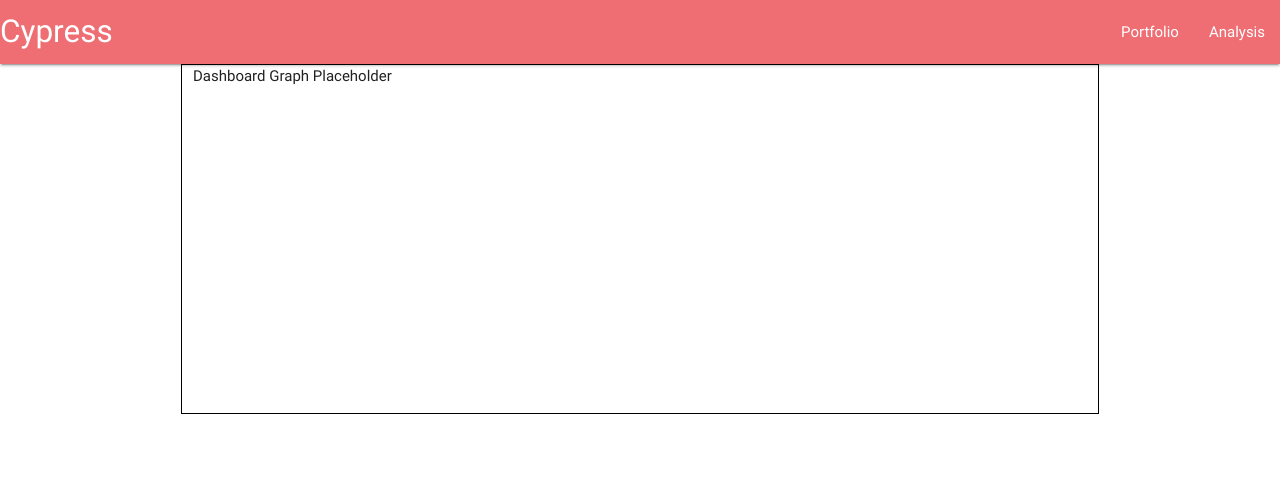
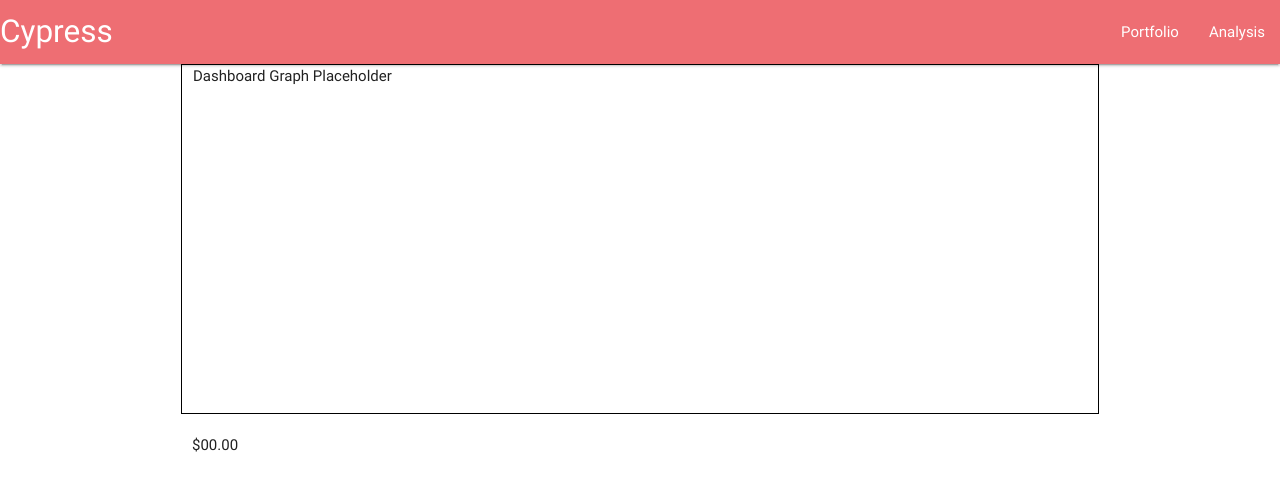
Before and after one commit to peter-yhc/cypress, an Angular app: page / in a window 1280 px wide. Shown: the top 490 px of the page. Built offline with nearby package versions, Linux system fonts and the light colour scheme; what angular2-materialize would draw is missing.

Commit message:
Added market value to InvestmentAccount class.

```diff
--- a/src/app/account/account-detail/account-detail.component.html
+++ b/src/app/account/account-detail/account-detail.component.html
@@ -1,3 +1,4 @@
-<p>
+<div>
     {{ investmentAccount.name }}
-</p>
+    {{ investmentAccount.marketValue | currency:'USD':true:'2.2-2' }}
+</div>
--- a/src/app/model/InvestmentAccount.ts
+++ b/src/app/model/InvestmentAccount.ts
@@ -1,6 +1,6 @@
 export class InvestmentAccount {
 
-    constructor(public name = '') {
+    constructor(public name = '', public marketValue = 0) {
 
     }
 
```
Also changed, not shown: 1 other file (tests, documents, lock files or other folders).
